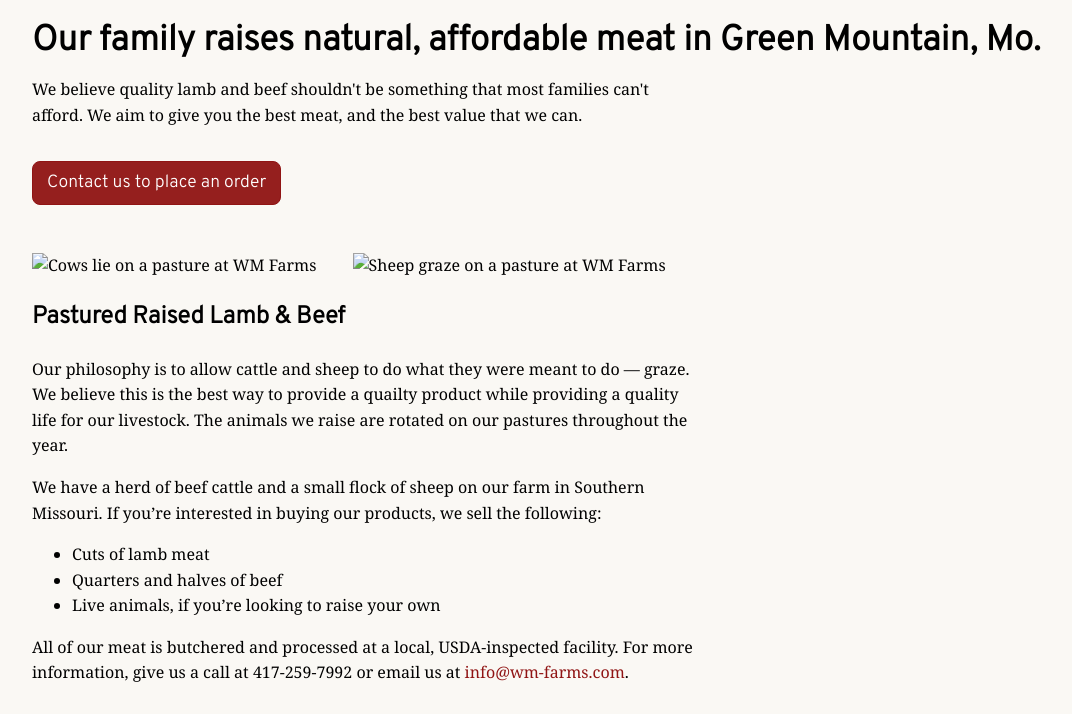
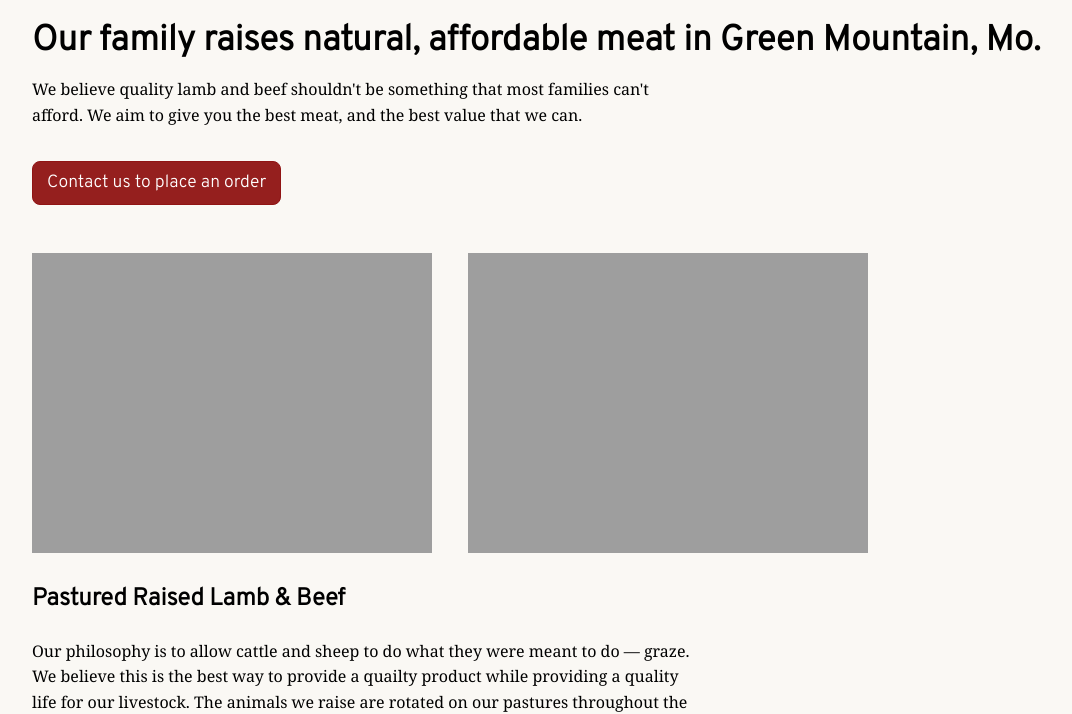
Before and after one commit to wguldin/wm-farms, a website: page index.html in a window 1280 px wide. Shown: the part 91-805 px from the top of the page, without its empty margins (32-1104 px from the left). Drawn offline with Linux system fonts and the light colour scheme; the site is published under a folder, as on GitHub Pages, so addresses that start at the root find nothing.

Commit message:
fixed image links

```diff
--- a/index.html
+++ b/index.html
@@ -30,8 +30,8 @@
         </section>
 
         <section>
-          <img src="/cows.png" alt="Cows lie on a pasture at WM Farms">
-          <img src="/sheep.png" alt="Sheep graze on a pasture at WM Farms">
+          <img src="cows.png" alt="Cows lie on a pasture at WM Farms">
+          <img src="sheep.png" alt="Sheep graze on a pasture at WM Farms">
 
           <h2>Pastured Raised Lamb &amp; Beef</h2>
 
```
Also changed, not shown: 1 other file.
